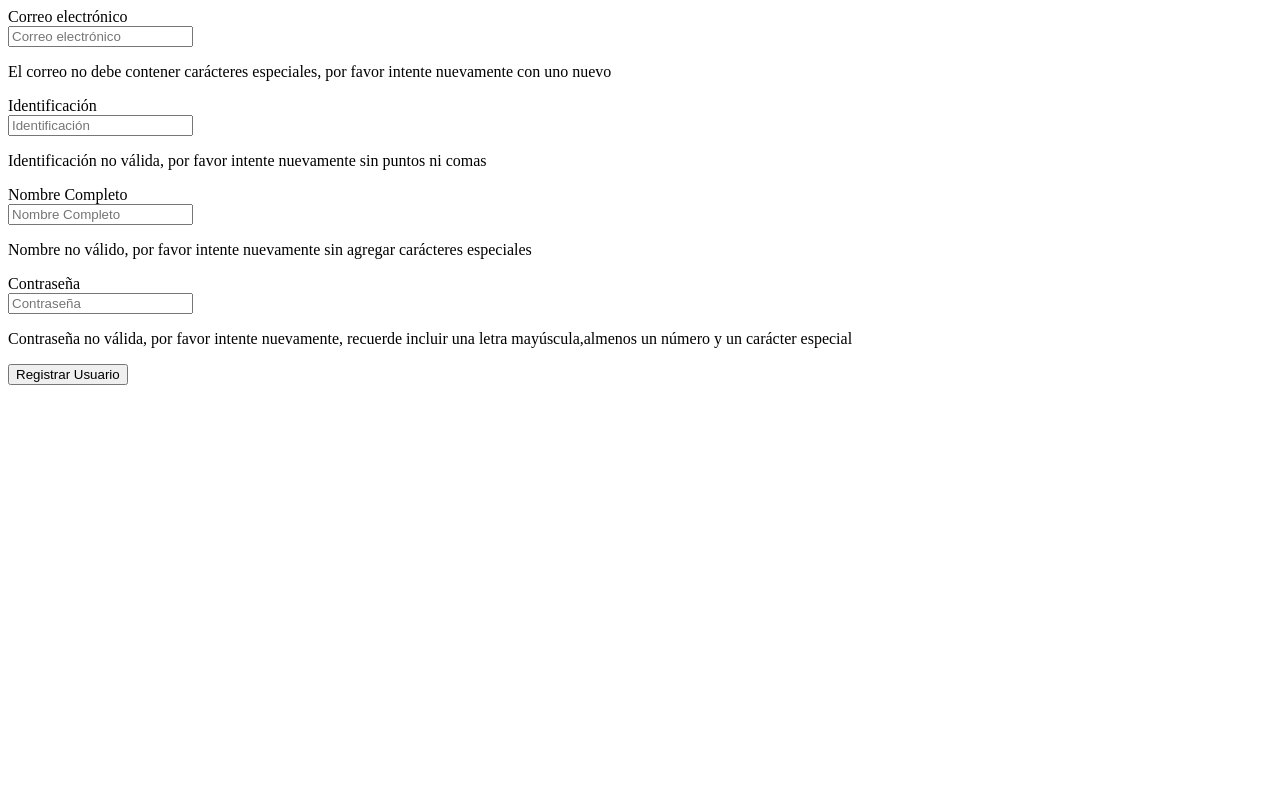
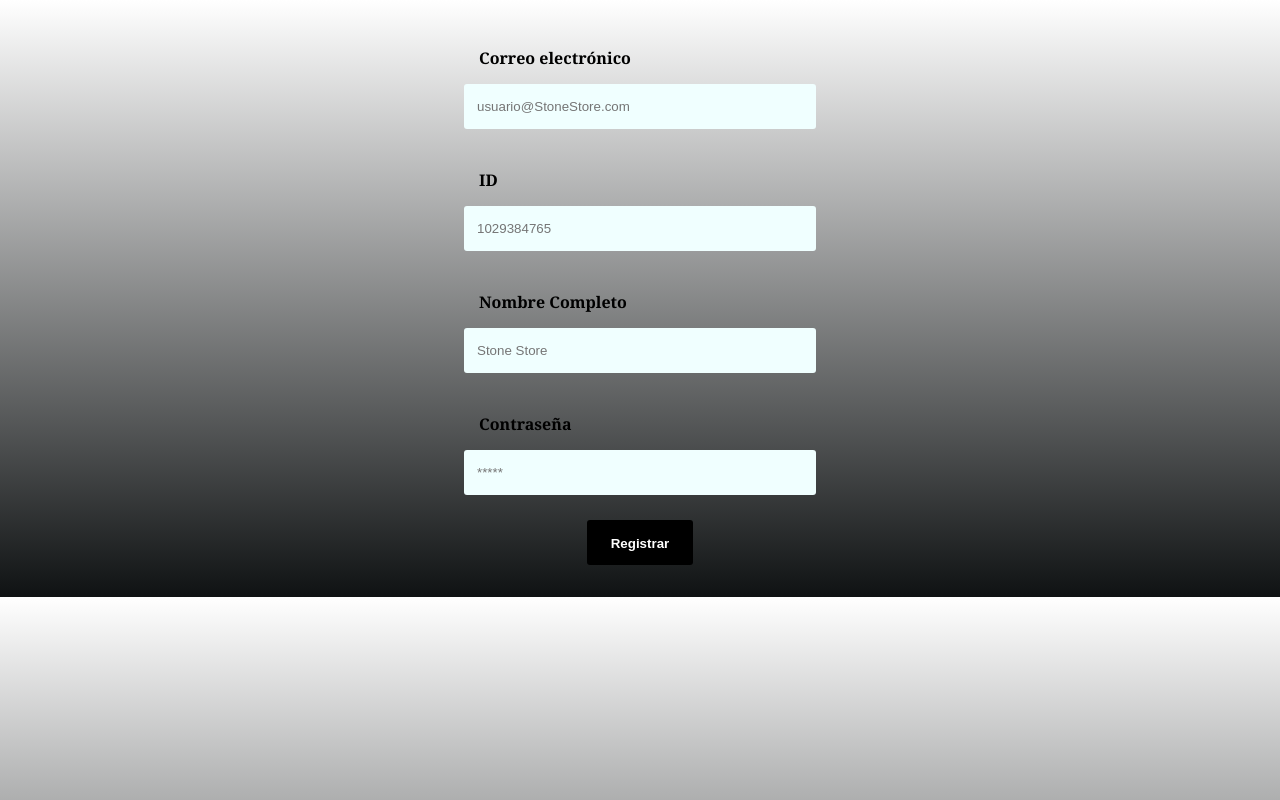
Before and after one commit to AngelaIC/gestorusuariostonestore, a plain HTML site: page index.html in a window 1280 px wide. Drawn offline with Linux system fonts and the light colour scheme.

Commit message:
Trabajando el frontend

```diff
--- a/index.html
+++ b/index.html
@@ -16,25 +16,25 @@
             <div for="registro__usuarios"  id="usuarios__correo">
                 <label for="correo" class="registro__label"> Correo electrónico</label>
                 <div class="registro__correos-input">
-                    <input type="email" class="registro__input" name="correo" id="correo" placeholder="Correo electrónico">
+                    <input type="email" class="registro__input" name="correo" id="correo" placeholder="usuario@StoneStore.com">
                 </div>
                 <p class="registro__input-error"> El correo no debe contener carácteres especiales, por favor intente nuevamente con uno nuevo </p>
             </div>
 
             <!-- Registro = Identificación -->
-            <div for="registro__usuarios"  id="usuarios__identificación">
-                <label for="identificacion" class="registro__label"> Identificación </label>
-                <div class="registro__identificaciones-input">
-                    <input type="text" class="identificacion__input" name="identificacion" id="identificacin" placeholder="Identificación">
+            <div for="registro__usuarios"  id="usuarios__ID">
+                <label for="ID" class="registro__label"> ID </label>
+                <div class="registro__usuarios-input">
+                    <input type="text" class="registro__input" name="ID" id="ID" placeholder="1029384765">
                 </div>
-                <p class="registro__input-error"> Identificación no válida, por favor intente nuevamente sin puntos ni comas </p>
+                <p class="registro__input-error"> Nombre no válido, por favor intente nuevamente sin agregar carácteres especiales </p>
             </div>
 
             <!-- Registro = Nombre -->
             <div for="registro__usuarios"  id="usuarios__nombre">
                 <label for="nombre" class="registro__label"> Nombre Completo </label>
-                <div class="registro__nombres-input">
-                    <input type="text" class="registro__input" name="nombre" id="nombre" placeholder="Nombre Completo">
+                <div class="registro__usuarios-input">
+                    <input type="text" class="registro__input" name="nombre" id="nombre" placeholder="Stone Store">
                 </div>
                 <p class="registro__input-error"> Nombre no válido, por favor intente nuevamente sin agregar carácteres especiales </p>
             </div>
@@ -43,7 +43,7 @@
             <div for="registro__usuarios"  id="usuarios__password">
                 <label for="password" class="registro__label"> Contraseña </label>
                 <div class="registro__usuarios-input">
-                    <input type="password" class="registro__input" name="password" id="password" placeholder="Contraseña">
+                    <input type="password" class="registro__input" name="password" id="password" placeholder="*****">
                 </div>
                 <p class="registro__input-error"> Contraseña no válida, por favor intente nuevamente, recuerde incluir una letra mayúscula,almenos un número y un carácter especial  </p>
             </div>
@@ -51,7 +51,7 @@
             <!-- Registro = Btn-->
 
             <div class="registro__usuarios  reg__us-btn-registrar">
-                <button type="submit" class="registro__btn"> Registrar Usuario </button>
+                <button type="submit" class="registro__btn"> Registrar </button>
             </div>
         </form>
     </main>
--- a/style.css
+++ b/style.css
@@ -0,0 +1,73 @@
+*{
+    box-sizing: border-box;
+}
+body{
+    font-family: Cambria, Cochin, Georgia, Times, 'Times New Roman', serif;
+    background: linear-gradient(white,rgb(15, 18, 19));
+}
+main{
+    max-width: 400px;
+    width: 90%;
+    margin: auto;
+    padding: 24px;
+
+}
+.registro{
+    display: grid;
+    grid-template-columns: 1fr;
+    gap: 25px;
+}
+.registro__label{
+    display: block;
+    font-weight: 900;
+    padding: 15px;
+    cursor: pointer;
+}
+.registro__usuarios-imput{
+    position: relative;
+}
+.registro__input{
+    width: 100%;
+    background-color: azure;
+    border: 3px solid transparent;
+    border-radius: 3px;
+    height: 45px;
+    line-height: 45px;
+    padding: 5px 40px 5px 10px;
+    transition: .03s ease all;
+}
+.registro__input:focus{
+    border: 3px solid gray;
+    box-shadow: 3px 0 30px rgba(107, 119, 129, 0.4);
+}
+.registro__input-error{
+    font-size: 10px;
+    margin-bottom: 0;
+    display:  none;
+}
+.registro__input-error-activo{
+    display: block;
+}
+
+/* -- Botón registrar -- */
+
+.reg__us-btn-registrar{
+    display: flex;
+    flex-direction: column;
+    align-items: center;
+}
+.registro__btn{
+    height: 45px;
+    line-height: 45px;
+    width: 30%;
+    background: black;
+    color: white;
+    font-weight: bold;
+    border: 20px;
+    border-color: white;
+    border-radius: 3px;
+    cursor: pointer;
+    transition: .1s ease all;
+}
+
+/* -- Colores validación -- */
```
